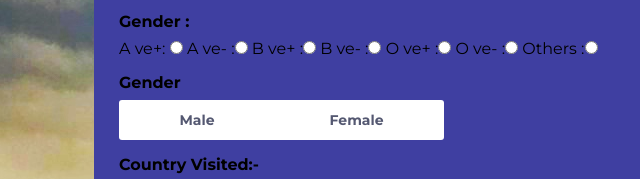
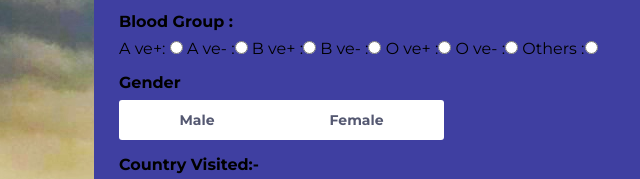
Before and after one commit to APASHU02/HTMLCSS-Work, a plain HTML site: page index.html in a window 1280 px wide. Shown: the part 406-585 px from the top of the page, 196-836 px from the left. Drawn offline with Linux system fonts and the light colour scheme.

Commit message:
updated the html code
Corrected the error of blood groups in gender.

```diff
--- a/index.html
+++ b/index.html
@@ -34,7 +34,7 @@
 					<input type="text" id="email">
 				</div>
                 <div class="input_wrap">
-                    <label for="gender">Gender : </label>
+                    <label for="gender">Blood Group : </label>
                     A ve+: <input type="radio" name="Mybloodgrp"id="">
                     A ve- :<input type="radio" name="Mybloodgrp">
                     B ve+ :<input type="radio" name="Mybloodgrp">
```
